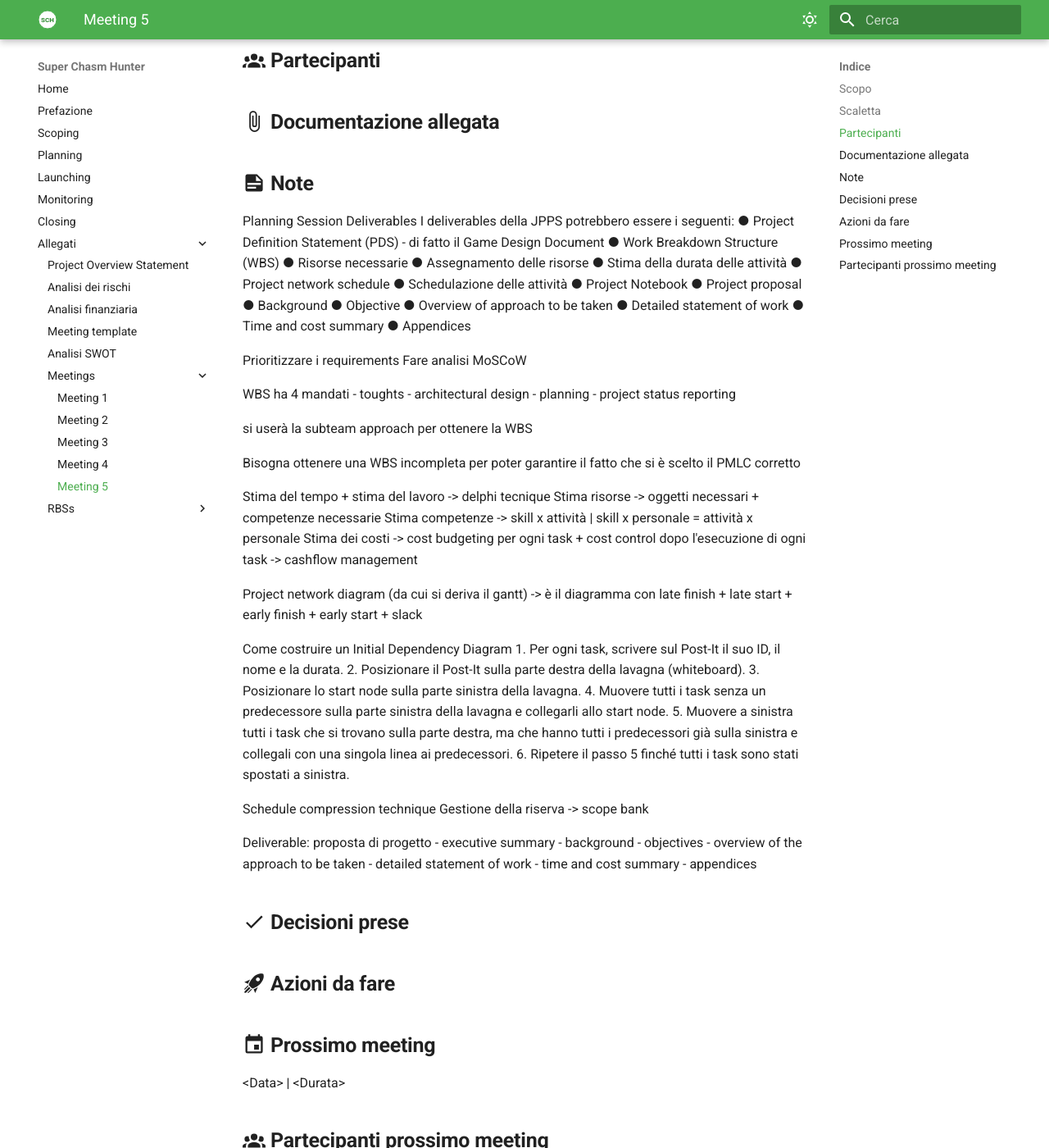
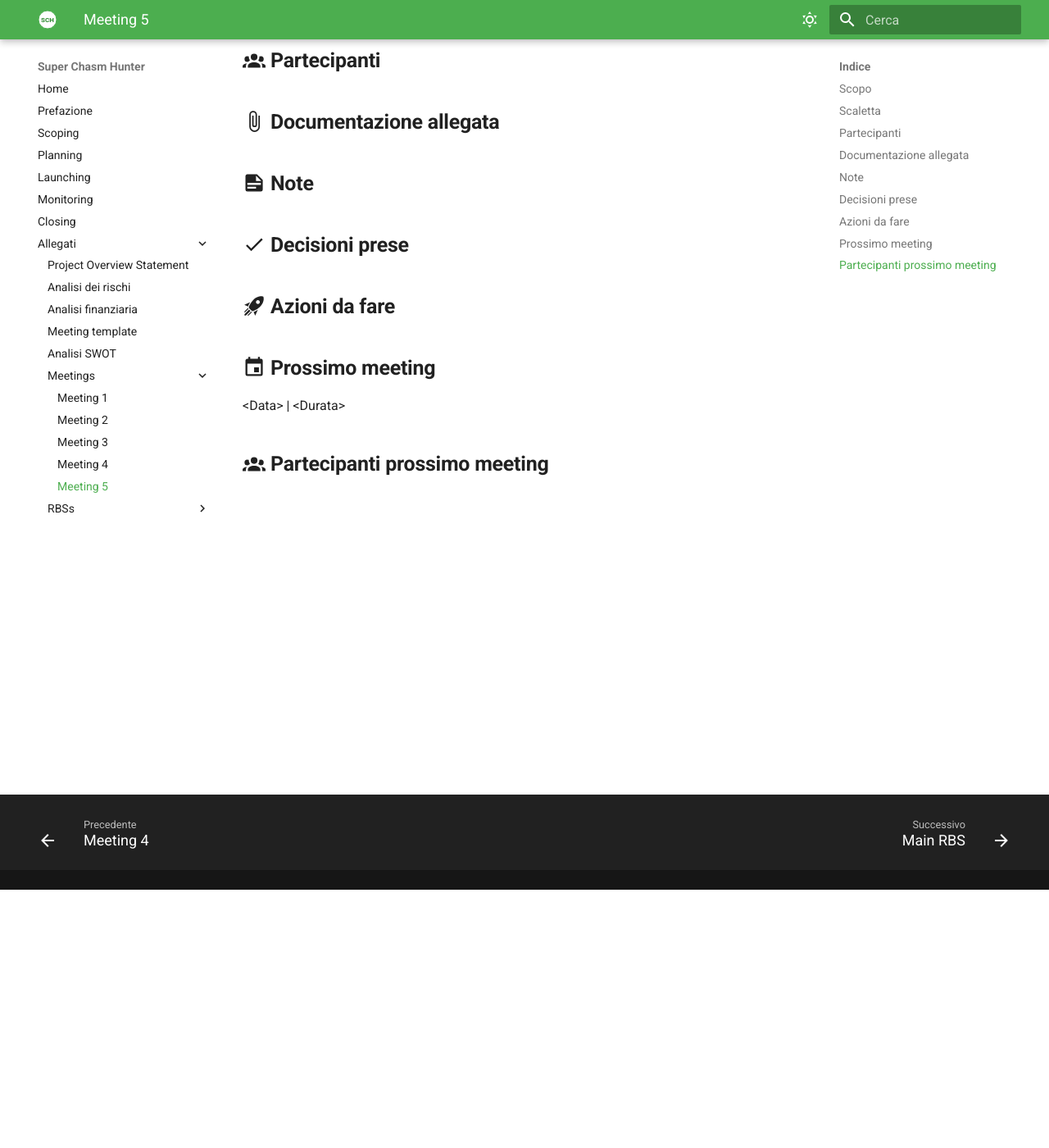
Before and after one commit to FilippoGurioli/super-chasm-hunter-pm, an MkDocs documentation site: the page built from docs/Allegati/Meetings/Meeting 5 - 17-07-25.md, in a window 1280 px wide and 1400 px high, scrolled down 315 px. Shown: the whole window at 82% size. Built offline with MkDocs 1.6.1 and Material for MkDocs 9.7.7, drawn with Linux system fonts in a browser that asks for light colours.

Commit message:
feat: move notes to main document

```diff
--- a/docs/Allegati/Meetings/Meeting 5 - 17-07-25.md
+++ b/docs/Allegati/Meetings/Meeting 5 - 17-07-25.md
@@ -10,76 +10,11 @@ Joint Project Planning Session
 
 ## :material-format-list-numbered: **Scaletta**
 
-
-
 ## :material-account-group: **Partecipanti**
 
 ## :material-paperclip: **Documentazione allegata**
 
 ## :material-note-text: **Note**
-
-Planning Session Deliverables
-I deliverables della JPPS potrebbero essere i seguenti:
-● Project Definition Statement (PDS) - di fatto il Game Design Document
-● Work Breakdown Structure (WBS)
-● Risorse necessarie
-● Assegnamento delle risorse
-● Stima della durata delle attività
-● Project network schedule
-● Schedulazione delle attività
-● Project Notebook
-● Project proposal
-    ● Background
-    ● Objective
-    ● Overview of approach to be taken
-    ● Detailed statement of work
-    ● Time and cost summary
-    ● Appendices
-
-Prioritizzare i requirements
-Fare analisi MoSCoW
-
-WBS ha 4 mandati
-- toughts
-- architectural design
-- planning
-- project status reporting
-
-si userà la subteam approach per ottenere la WBS
-
-Bisogna ottenere una WBS incompleta per poter garantire il fatto che si è scelto il PMLC corretto
-
-Stima del tempo + stima del lavoro -> delphi tecnique
-Stima risorse -> oggetti necessari + competenze necessarie
-Stima competenze -> skill x attività | skill x personale = attività x personale
-Stima dei costi -> cost budgeting per ogni task + cost control dopo l'esecuzione di ogni task
-            -> cashflow management
-
-Project network diagram (da cui si deriva il gantt)
--> è il diagramma con late finish + late start + early finish + early start + slack
-
-Come costruire un Initial Dependency Diagram
-1. Per ogni task, scrivere sul Post-It il suo ID, il nome e la durata.
-2. Posizionare il Post-It sulla parte destra della lavagna (whiteboard).
-3. Posizionare lo start node sulla parte sinistra della lavagna.
-4. Muovere tutti i task senza un predecessore sulla parte sinistra della
-lavagna e collegarli allo start node.
-5. Muovere a sinistra tutti i task che si trovano sulla parte destra, ma che
-hanno tutti i predecessori già sulla sinistra e collegali con una singola
-linea ai predecessori.
-6. Ripetere il passo 5 finché tutti i task sono stati spostati a sinistra.
-
-Schedule compression technique
-Gestione della riserva -> scope bank
-
-Deliverable: proposta di progetto
-    - executive summary
-    - background
-    - objectives
-    - overview of the approach to be taken
-    - detailed statement of work
-    - time and cost summary
-    - appendices
 
 ## :material-check: **Decisioni prese**
 
```
Also changed, not shown: docs/3 - Planning.md (+59 -0 lines).
